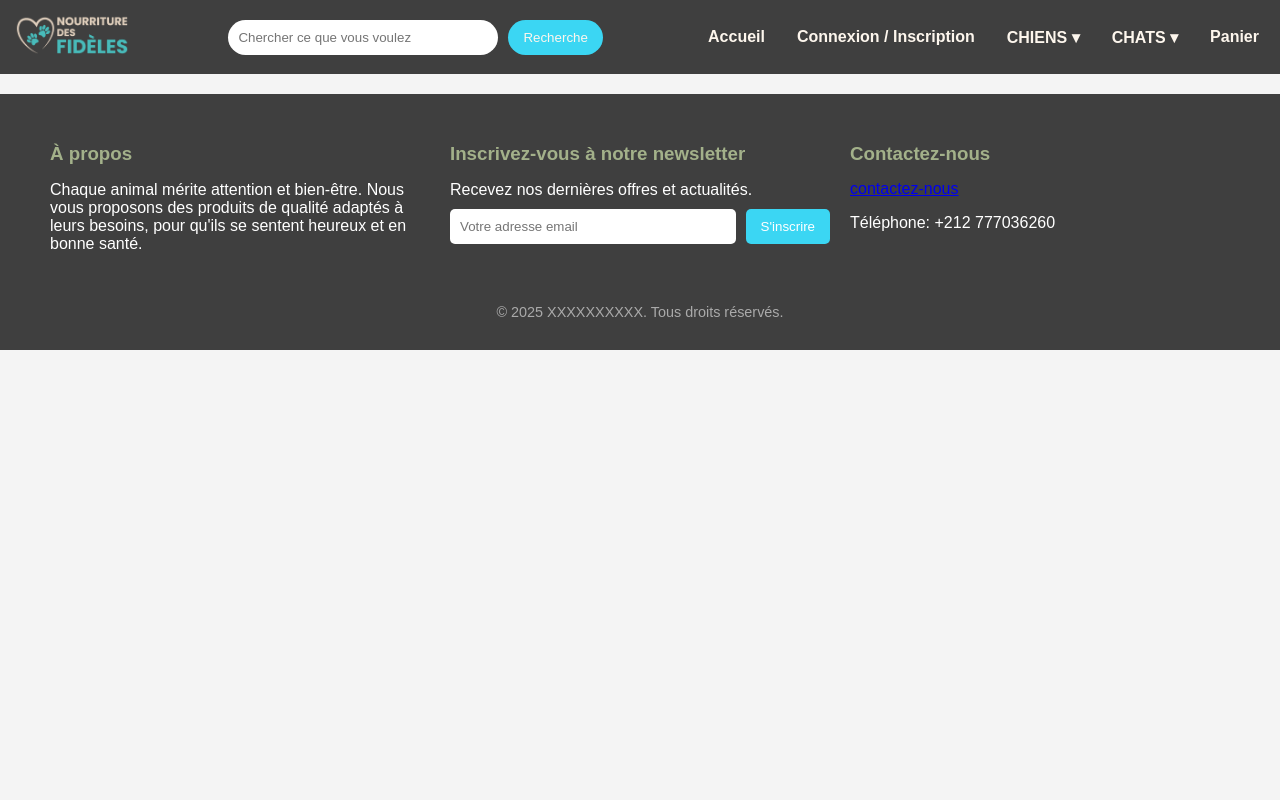
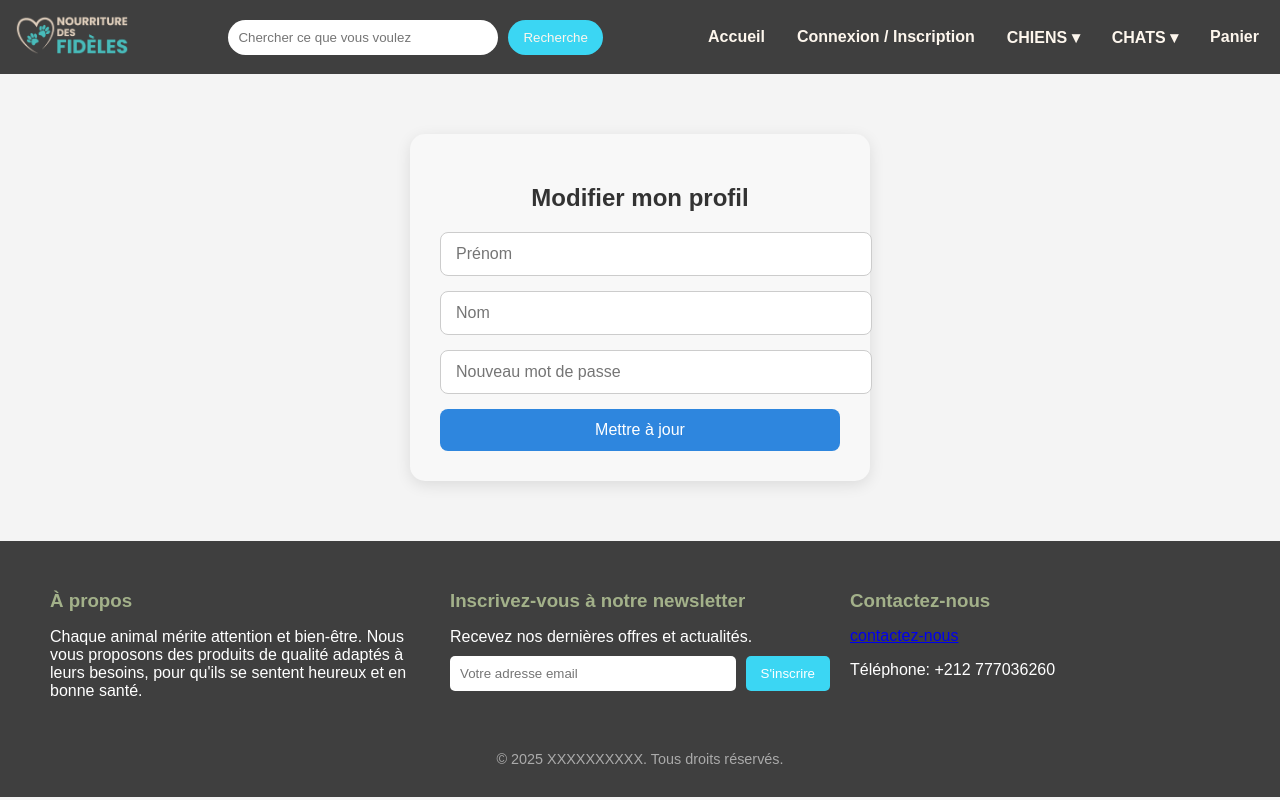
Before and after one commit to oumaimaznine/react-pro, a React (Create React App) app: page /updateprofil in a window 1280 px wide. Built offline with nearby package versions, Linux system fonts and the light colour scheme.

Commit message:
message 1

```diff
--- a/src/App.js
+++ b/src/App.js
@@ -8,6 +8,7 @@ import LoginPage from './Pages/LoginPage'; // Importation de la page Connexion
 import RegisterPage from './Pages/RegisterPage';
 import AlimentationChats from './produits/AlimentationChats';
 import ProductDetails from './produits/ProductDetails';
+import Updateprofil from './Pages/Updateprofil';
 
 function App() {
   return (
@@ -24,6 +25,7 @@ function App() {
         <Route path="/register" element={<RegisterPage />} />
         <Route path="/alimentationChats" element={<AlimentationChats />} />
         <Route path="/product/:id" element={<ProductDetails />} />
+        <Route path="/updateprofil" element={<Updateprofil />} />
 
         {/* Ajoutez d'autres routes ici */}
       </Routes>
--- /dev/null
+++ b/src/Pages/Updateprofil.css
@@ -0,0 +1,40 @@
+.profile-container {
+    max-width: 400px;
+    margin: 60px auto;
+    padding: 30px;
+    background-color: #f8f8f8;
+    border-radius: 15px;
+    box-shadow: 0 4px 15px rgba(0, 0, 0, 0.1);
+    text-align: center;
+  }
+
+  .profile-title {
+    font-size: 24px;
+    margin-bottom: 20px;
+    color: #333;
+  }
+
+  .profile-form input {
+    width: 100%;
+    padding: 12px 15px;
+    margin-bottom: 15px;
+    border: 1px solid #ccc;
+    border-radius: 8px;
+    font-size: 16px;
+  }
+
+  .profile-form button {
+    width: 100%;
+    padding: 12px;
+    background-color: #2e86de;
+    color: #fff;
+    font-size: 16px;
+    border: none;
+    border-radius: 8px;
+    cursor: pointer;
+    transition: background-color 0.3s ease;
+  }
+
+  .profile-form button:hover {
+    background-color: #1b4f72;
+  }
--- /dev/null
+++ b/src/Pages/Updateprofil.jsx
@@ -0,0 +1,68 @@
+import React, { useState } from 'react';
+import axios from 'axios';
+import './Updateprofil.css';
+
+const UpdateProfile = () => {
+  const [firstName, setFirstName] = useState('');
+  const [lastName, setLastName] = useState('');
+  const [password, setPassword] = useState('');
+
+  const token = localStorage.getItem('token');
+
+  const handleUpdate = async (e) => {
+    e.preventDefault();
+
+    try {
+      const response = await axios.put('http://localhost:8000/api/user',
+        {
+          first_name: firstName,
+          last_name: lastName,
+          password: password
+        },
+        {
+          headers: {
+            Authorization: `Bearer ${token}`
+          }
+        }
+      );
+
+      alert('Profil mis à jour !');
+      console.log(response.data);
+    } catch (error) {
+      console.error(error.response?.data);
+      alert(' Erreur lors de la mise à jour');
+    }
+  };
+
+  return (
+    <div className="profile-container">
+      <h2 className="profile-title">Modifier mon profil</h2>
+      <form className="profile-form" onSubmit={handleUpdate}>
+        <input
+          type="text"
+          placeholder="Prénom"
+          value={firstName}
+          onChange={(e) => setFirstName(e.target.value)}
+        />
+
+        <input
+          type="text"
+          placeholder="Nom"
+          value={lastName}
+          onChange={(e) => setLastName(e.target.value)}
+        />
+
+        <input
+          type="password"
+          placeholder="Nouveau mot de passe"
+          value={password}
+          onChange={(e) => setPassword(e.target.value)}
+        />
+
+        <button type="submit">Mettre à jour</button>
+      </form>
+    </div>
+  );
+};
+
+export default UpdateProfile;
```
